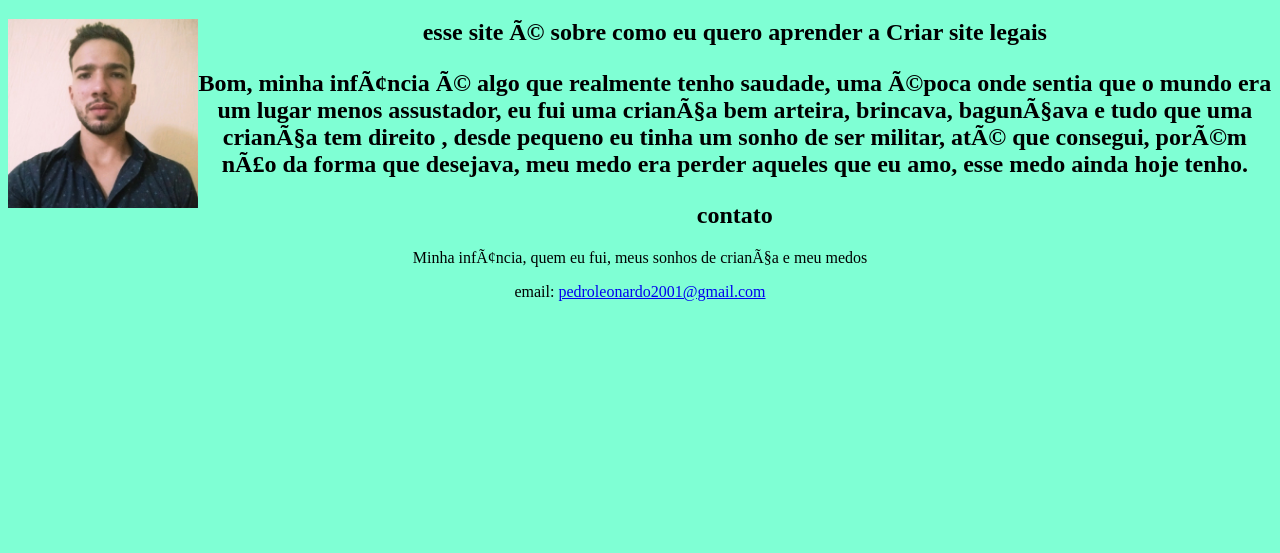
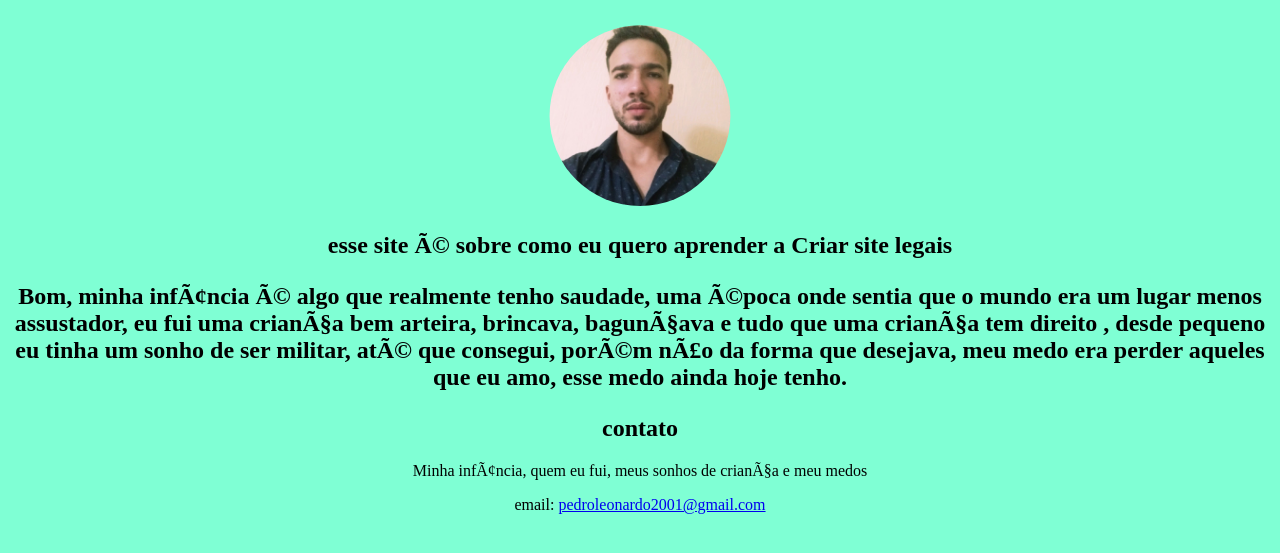
Before and after one commit to Peter94157/site, a plain HTML site: page index.html in a window 1280 px wide. Shown: the part 85-638 px from the top of the page. Drawn offline with Linux system fonts and the light colour scheme.

Commit message:
modificação na foto

```diff
--- a/index.html
+++ b/index.html
@@ -6,7 +6,10 @@
 		<title>Meu Site</title>
 		<img src="capa.png" height="50%" width="100%"; align="left"></>
 		<h1>SITE DO PEDRO LEONARDO !!</h1>
-		<img src="foto.png" height="30%" width="15%"align="left"</>
+		<div class="foto">
+			<img src="foto.png" alt="minha foto" width="15%""</>
+		</div>
+
 	</head>
 	<body>
 		<h2>
--- a/style.css
+++ b/style.css
@@ -3,8 +3,7 @@ body {
     text-align: center ;
 }
 
-h1 {
-
-
+div.foto {
+    clip-path: circle(10%)
 
 }
```
Also changed, not shown: 1 other file.
